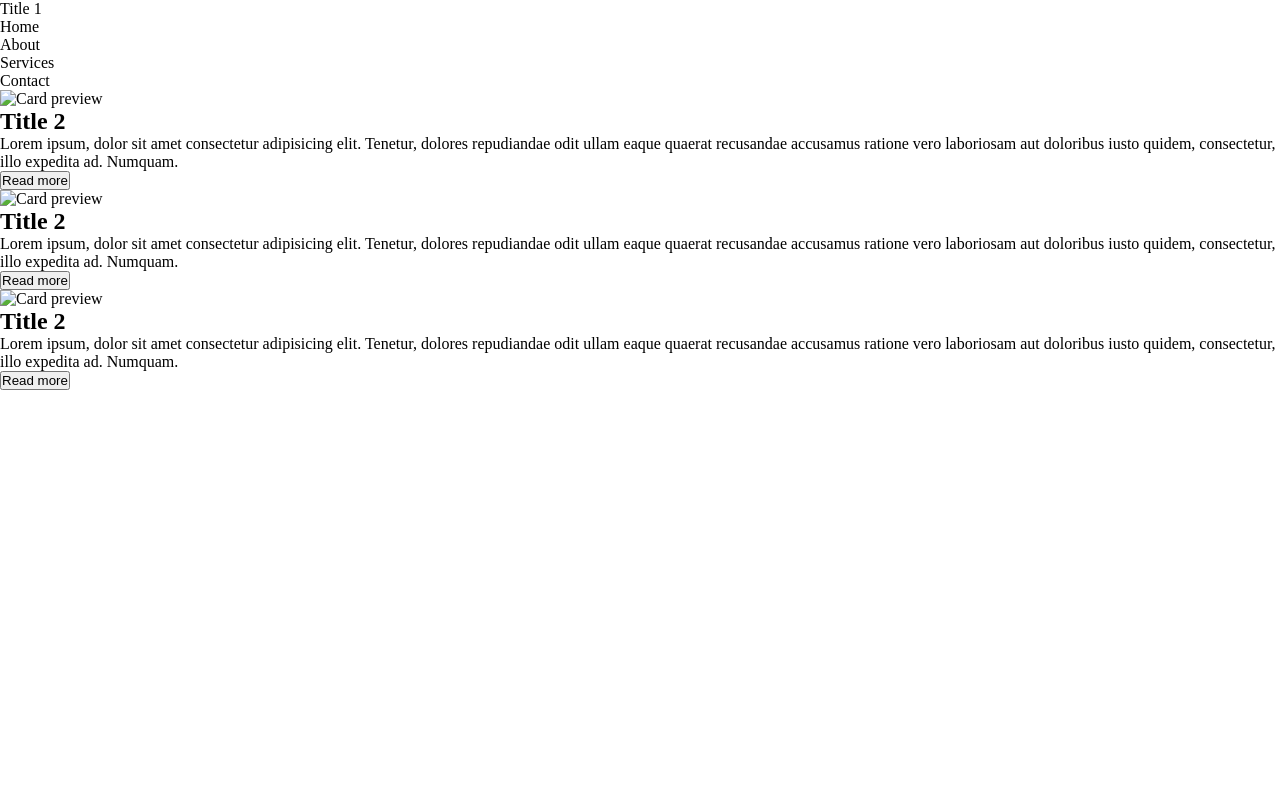
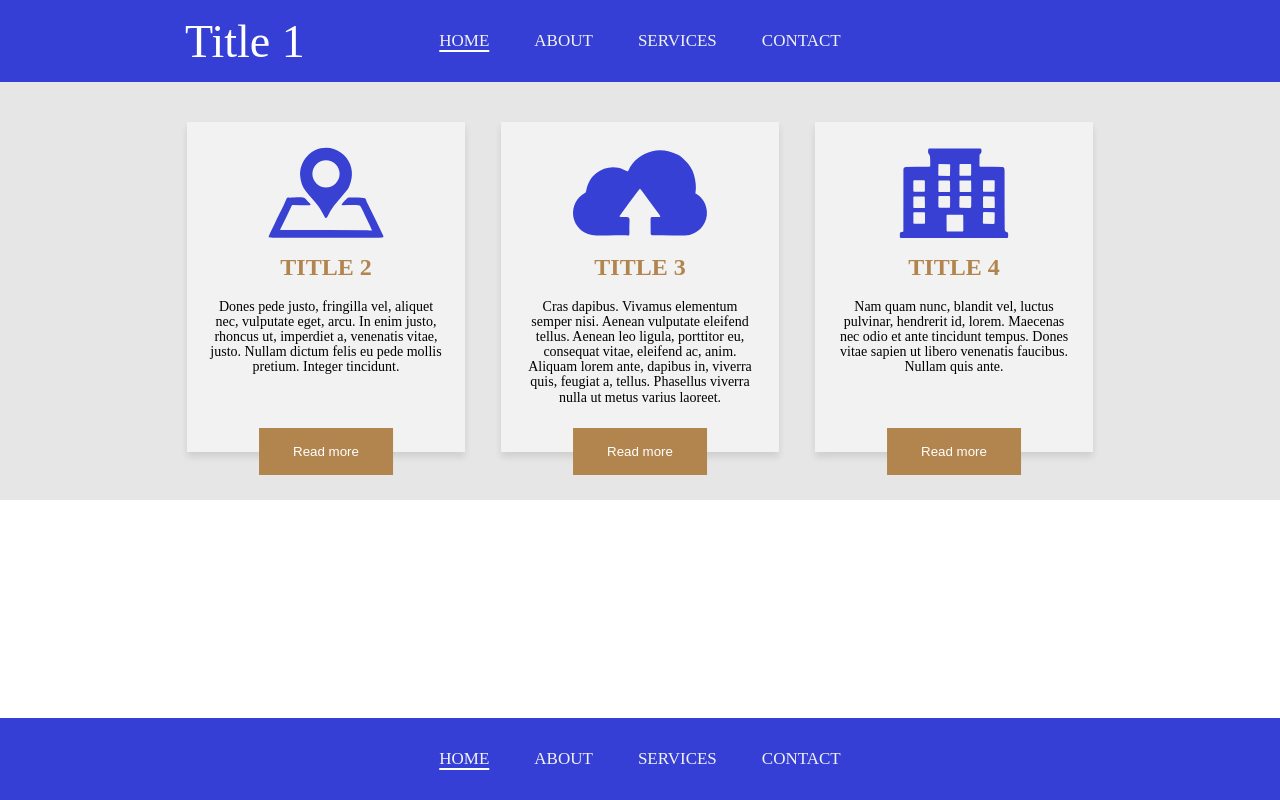
Before and after one commit to frunkers/dmip-23, a plain HTML site: page index.html in a window 1280 px wide. Drawn offline with Linux system fonts and the light colour scheme.

Commit message:
add styles

```diff
--- a/css/main.css
+++ b/css/main.css
@@ -1,3 +1,131 @@
 @import "./reset.css";
 @import "./utilities.css";
 @import "./mixins.css";
+
+/* header */
+.header {
+   background: var(--main-color);
+}
+
+.header__container {
+   height: 82px;
+   display: flex;
+   align-items: center;
+   position: relative;
+   padding: 0 185px;
+}
+
+.header__logo {
+   font-size: 46px;
+   color: #fff;
+}
+
+.nav {
+   position: absolute;
+   top: 50%;
+   left: 50%;
+   transform: translate(-50%, -50%);
+}
+
+.nav__list {
+   display: flex;
+}
+
+.nav__item + .nav__item {
+   margin-left: 45px;
+}
+
+.nav__link {
+   position: relative;
+   color: #f2f2f2;
+   font-size: 17px;
+   text-transform: uppercase;
+}
+
+.nav__link::before {
+   content: "";
+   position: absolute;
+   bottom: -2px;
+   left: 0;
+   width: 0%;
+   height: 2px;
+   transition: 0.3s;
+   background: #fff;
+}
+
+.nav__link:hover::before {
+   width: 100%;
+}
+
+.nav__link_active::before {
+   width: 100%;
+}
+
+/* section cards */
+.cards {
+   padding: 40px 0 48px 0;
+   background: var(--section-bg-color);
+}
+
+.card__container {
+   display: flex;
+   justify-content: center;
+}
+
+.card__list {
+   display: flex;
+}
+
+.card__item {
+   max-width: 278px;
+   height: 330px;
+   padding: 20px 22px;
+   position: relative;
+   display: flex;
+   flex-direction: column;
+   background: #f2f2f2;
+   box-shadow: 0px 5px 7px 0px rgba(0, 0, 0, 0.1);
+}
+
+.card__item + .card__item {
+   margin-left: 36px;
+}
+
+.card__preview {
+   height: 102px;
+}
+
+.card__title {
+   width: 100%;
+   display: block;
+   text-align: center;
+   margin: 10px 0 18px 0;
+   font-size: 24px;
+   text-transform: uppercase;
+   color: var(--accent-color);
+}
+
+.card__content {
+   font-size: 14px;
+   line-height: 15.1px;
+   text-align: center;
+}
+
+.card__btn-more {
+   position: absolute;
+   bottom: -23px;
+   left: 50%;
+   transform: translate(-50%, 0);
+}
+
+/* footer */
+.footer {
+   background: var(--main-color);
+}
+
+.footer__container {
+   height: 82px;
+   display: flex;
+   align-items: center;
+   position: relative;
+}
--- a/css/mixins.css
+++ b/css/mixins.css
@@ -1,4 +1,17 @@
-:root {
-   --main-color: #353fd5;
-   --accent-color: #b2854e;
+[class*="__container"] {
+   margin: 0 auto;
 }
+
+.btn-accent {
+   border: 0;
+   background: var(--accent-color);
+   padding: 16px 34px;
+   color: #fff;
+   cursor: pointer;
+   transition: 0.3s background;
+}
+
+.btn-accent:hover,
+.btn-accent:active {
+   background: #987243;
+}
--- a/css/reset.css
+++ b/css/reset.css
@@ -7,13 +7,21 @@
 }
 
 .wrapper {
+   overflow: hidden;
+   max-width: 1580px;
+   min-height: 100%;
+   margin: 0 auto;
    display: flex;
    flex-direction: column;
 }
 
 html,
 body {
-   height: 100vh;
+   height: 100%;
+}
+
+html:focus-within {
+   scroll-behavior: smooth;
 }
 
 ul,
@@ -25,12 +33,14 @@ a {
    text-decoration: none;
 }
 
-main {
-   flex: 1 1 auto;
+footer {
+   margin-top: auto;
 }
 
 img,
+svg,
+video,
 picture,
-video {
+main {
    display: block;
 }
--- a/css/utilities.css
+++ b/css/utilities.css
@@ -0,0 +1,5 @@
+:root {
+   --main-color: #353fd5;
+   --accent-color: #b2854e;
+   --section-bg-color: #e6e6e6;
+}
--- a/index.html
+++ b/index.html
@@ -13,55 +13,85 @@
          <header class="header">
             <div class="header__container">
                <p class="header__logo">Title 1</p>
-               <nav class="header__menu">
-                  <ul class="header__list">
-                     <li class="header__item header__item_active">Home</li>
-                     <li class="header__item">About</li>
-                     <li class="header__item">Services</li>
-                     <li class="header__item">Contact</li>
+               <nav class="nav">
+                  <ul class="nav__list">
+                     <li class="nav__item">
+                        <a class="nav__link nav__link_active" href="#!">Home</a>
+                     </li>
+                     <li class="nav__item"><a class="nav__link" href="#!">About</a></li>
+                     <li class="nav__item"><a class="nav__link" href="#!">Services</a></li>
+                     <li class="nav__item"><a class="nav__link" href="#!">Contact</a></li>
                   </ul>
                </nav>
             </div>
          </header>
+
          <main>
             <section class="cards">
+               <div class="card__container">
                   <ul class="card__list">
                      <li class="card__item">
-                     <img src="./assets/img/" alt="Card preview" class="card__preview" />
+                        <img
+                           src="./assets/img/card-1.svg"
+                           alt="Card preview"
+                           class="card__preview"
+                        />
                         <h2 class="card__title">Title 2</h2>
                         <p class="card__content">
-                        Lorem ipsum, dolor sit amet consectetur adipisicing elit. Tenetur, dolores
-                        repudiandae odit ullam eaque quaerat recusandae accusamus ratione vero
-                        laboriosam aut doloribus iusto quidem, consectetur, illo expedita ad.
-                        Numquam.
+                           Dones pede justo, fringilla vel, aliquet nec, vulputate eget, arcu. In
+                           enim justo, rhoncus ut, imperdiet a, venenatis vitae, justo. Nullam
+                           dictum felis eu pede mollis pretium. Integer tincidunt.
                         </p>
                         <button class="card__btn-more btn-accent">Read more</button>
                      </li>
                      <li class="card__item">
-                     <img src="./assets/img/" alt="Card preview" class="card__preview" />
-                     <h2 class="card__title">Title 2</h2>
+                        <img
+                           src="./assets/img/card-2.svg"
+                           alt="Card preview"
+                           class="card__preview"
+                        />
+                        <h2 class="card__title">Title 3</h2>
                         <p class="card__content">
-                        Lorem ipsum, dolor sit amet consectetur adipisicing elit. Tenetur, dolores
-                        repudiandae odit ullam eaque quaerat recusandae accusamus ratione vero
-                        laboriosam aut doloribus iusto quidem, consectetur, illo expedita ad.
-                        Numquam.
+                           Cras dapibus. Vivamus elementum semper nisi. Aenean vulputate eleifend
+                           tellus. Aenean leo ligula, porttitor eu, consequat vitae, eleifend ac,
+                           anim. Aliquam lorem ante, dapibus in, viverra quis, feugiat a, tellus.
+                           Phasellus viverra nulla ut metus varius laoreet.
                         </p>
                         <button class="card__btn-more btn-accent">Read more</button>
                      </li>
                      <li class="card__item">
-                     <img src="./assets/img/" alt="Card preview" class="card__preview" />
-                     <h2 class="card__title">Title 2</h2>
+                        <img
+                           src="./assets/img/card-3.svg"
+                           alt="Card preview"
+                           class="card__preview"
+                        />
+                        <h2 class="card__title">Title 4</h2>
                         <p class="card__content">
-                        Lorem ipsum, dolor sit amet consectetur adipisicing elit. Tenetur, dolores
-                        repudiandae odit ullam eaque quaerat recusandae accusamus ratione vero
-                        laboriosam aut doloribus iusto quidem, consectetur, illo expedita ad.
-                        Numquam.
+                           Nam quam nunc, blandit vel, luctus pulvinar, hendrerit id, lorem.
+                           Maecenas nec odio et ante tincidunt tempus. Dones vitae sapien ut libero
+                           venenatis faucibus. Nullam quis ante.
                         </p>
                         <button class="card__btn-more btn-accent">Read more</button>
                      </li>
                   </ul>
+               </div>
             </section>
          </main>
+
+         <footer class="footer">
+            <div class="footer__container">
+               <nav class="nav">
+                  <ul class="nav__list">
+                     <li class="nav__item">
+                        <a class="nav__link nav__link_active" href="#!">Home</a>
+                     </li>
+                     <li class="nav__item"><a class="nav__link" href="#!">About</a></li>
+                     <li class="nav__item"><a class="nav__link" href="#!">Services</a></li>
+                     <li class="nav__item"><a class="nav__link" href="#!">Contact</a></li>
+                  </ul>
+               </nav>
+            </div>
+         </footer>
       </div>
    </body>
 </html>
```
Also changed, not shown: assets/img/card-1.svg (added), assets/img/card-2.svg (added), assets/img/card-3.svg (added), 1 other file. Lines whose indentation alone changed are shown as unchanged.
